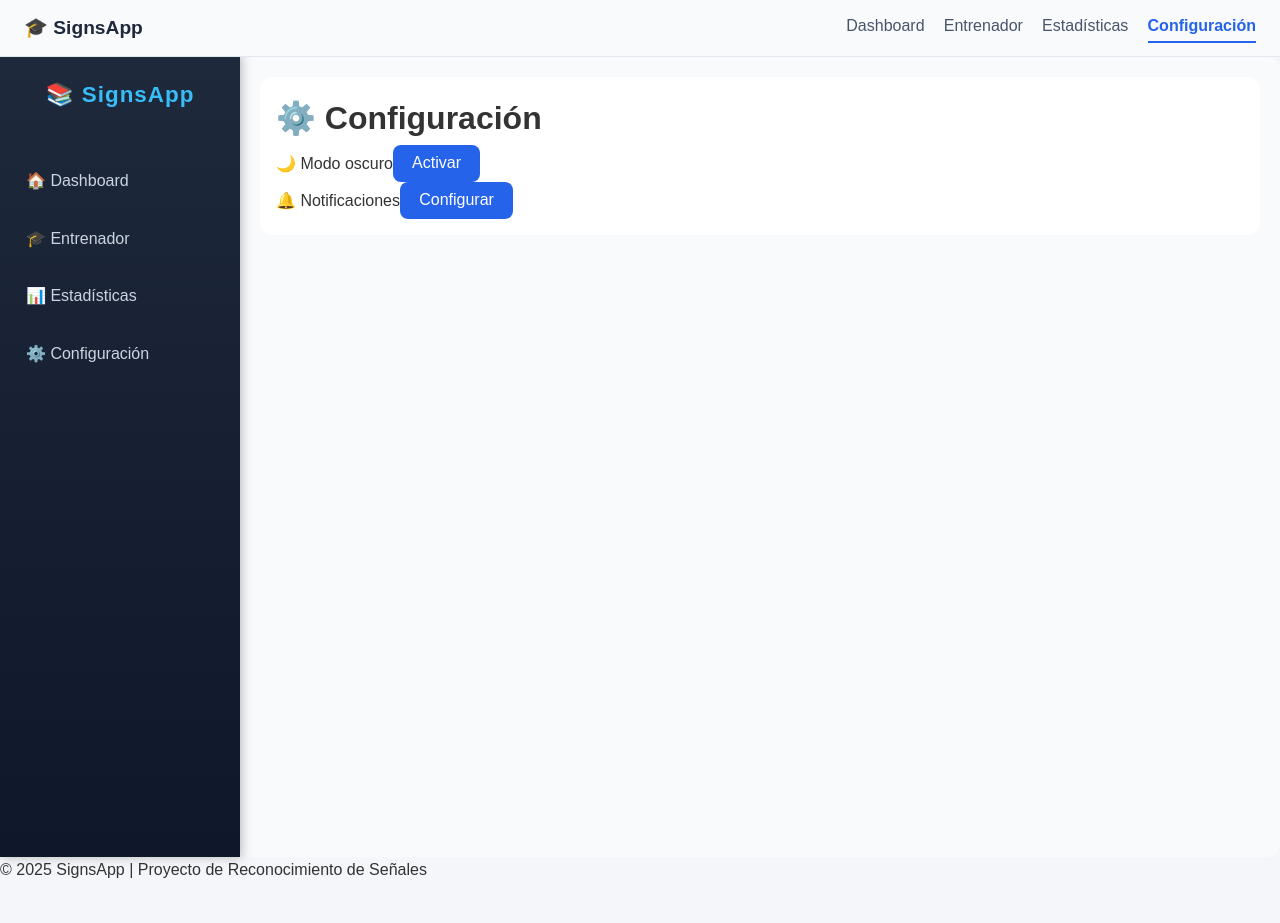
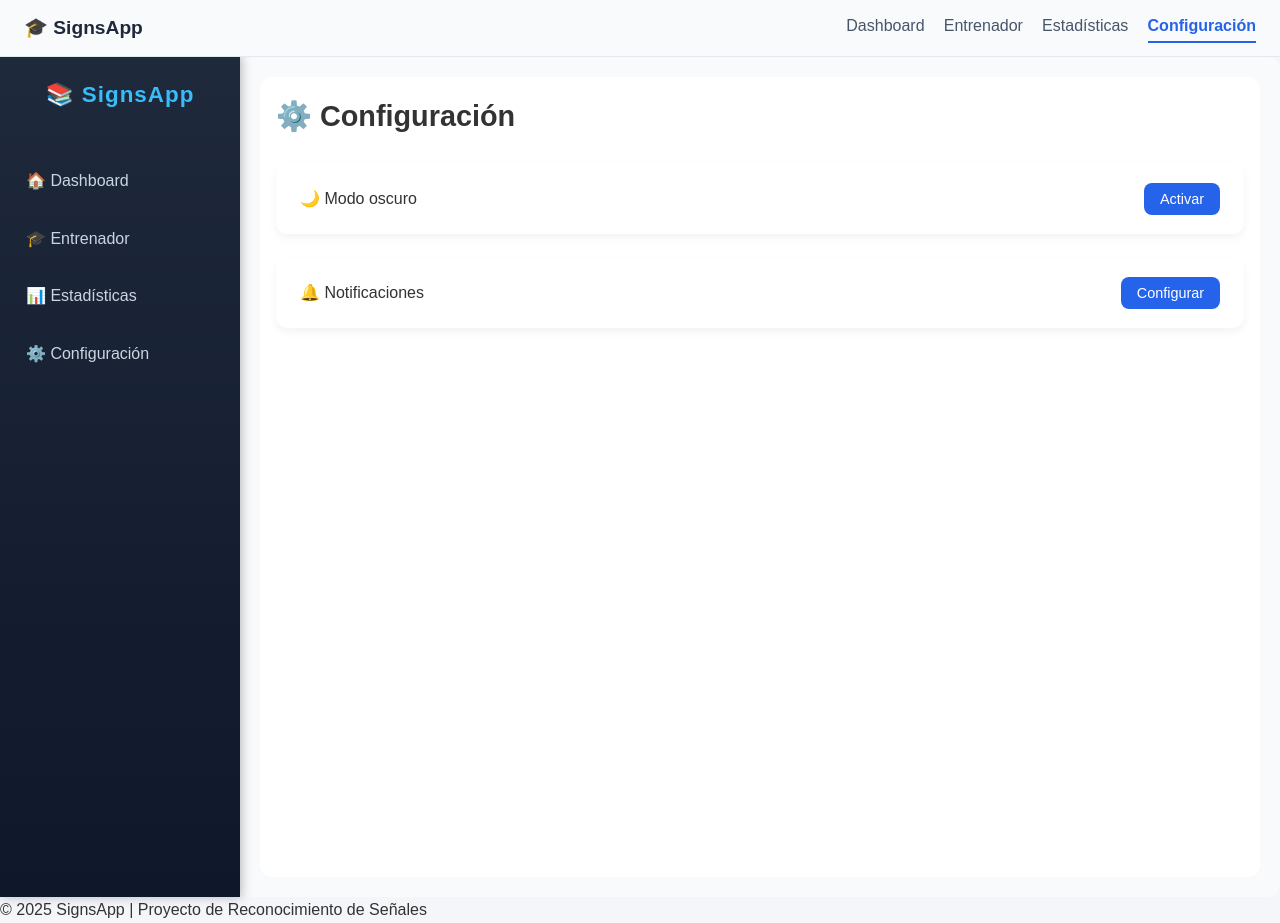
Before and after one commit to aguilarjordy/FINAL, a React (Vite) app in the folder frontend/: page /configuracion in a window 1280 px wide. Before the commit the page ends 883 px from the top, so only its background shows below. Built offline with nearby package versions, Linux system fonts and the light colour scheme.

Commit message:
Corregir tema

```diff
--- a/frontend/src/pages/Settings.jsx
+++ b/frontend/src/pages/Settings.jsx
@@ -9,17 +9,17 @@ const Settings = () => {
     const savedTheme = localStorage.getItem("theme");
     if (savedTheme === "dark") {
       setDarkMode(true);
-      document.body.classList.add("dark");
+      document.documentElement.setAttribute("data-theme", "dark");
     }
   }, []);
 
   // Cambiar entre temas
   const toggleTheme = () => {
     if (darkMode) {
-      document.body.classList.remove("dark");
+      document.documentElement.setAttribute("data-theme", "light");
       localStorage.setItem("theme", "light");
     } else {
-      document.body.classList.add("dark");
+      document.documentElement.setAttribute("data-theme", "dark");
       localStorage.setItem("theme", "dark");
     }
     setDarkMode(!darkMode);
--- a/frontend/src/styles/settings.css
+++ b/frontend/src/styles/settings.css
@@ -1,33 +1,46 @@
 /* ========================= */
 /* 🎨 Estilos Configuración  */
 /* ========================= */
-.settings {
+
+.settings-page {
   padding: 2rem;
-  background: var(--bg, #f8fafc);
-  color: var(--text, #1e293b);
+  background: var(--bg);
+  color: var(--text);
   min-height: 100vh;
   transition: background 0.3s ease, color 0.3s ease;
 }
 
-.settings h1 {
+.settings-page h1 {
   font-size: 1.8rem;
-  margin-bottom: 1rem;
-  color: var(--heading, #1e293b);
+  margin-bottom: 1.5rem;
+  color: var(--text);
 }
 
-.settings p {
-  margin-bottom: 2rem;
-  color: var(--text-secondary, #475569);
+.settings-card {
+  background: var(--card-bg);
+  border-radius: 12px;
+  padding: 1.2rem 1.5rem;
+  margin-bottom: 1.5rem;
+  box-shadow: 0 4px 10px rgba(0, 0, 0, 0.05);
+}
+
+.settings-option {
+  display: flex;
+  justify-content: space-between;
+  align-items: center;
+  font-size: 1rem;
+  font-weight: 500;
+  color: var(--text);
 }
 
 /* Botón de toggle */
 .toggle-btn {
-  padding: 0.6rem 1.2rem;
-  background: #2563eb;
+  padding: 0.5rem 1rem;
+  background: var(--link);
   color: #fff;
   border: none;
   border-radius: 8px;
-  font-size: 1rem;
+  font-size: 0.9rem;
   font-weight: 500;
   cursor: pointer;
   transition: background 0.3s ease, transform 0.2s ease;
--- a/frontend/src/styles/styles.css
+++ b/frontend/src/styles/styles.css
@@ -17,7 +17,7 @@
 }
 
 /* Tema oscuro */
-[data-theme="dark"] {
+:root[data-theme="dark"] {
   --bg: #0f172a;
   --text: #f8fafc;
   --card-bg: #1e293b;
@@ -50,9 +50,10 @@ button {
   background: var(--link);
   color: #fff;
   border: none;
-  padding: 8px 14px;
+  padding: 6px 12px; /* 🔹 Botones más pequeños */
   border-radius: 6px;
   transition: background 0.2s ease, transform 0.2s ease;
+  font-size: 0.9rem;
 }
 
 button:hover {
```
